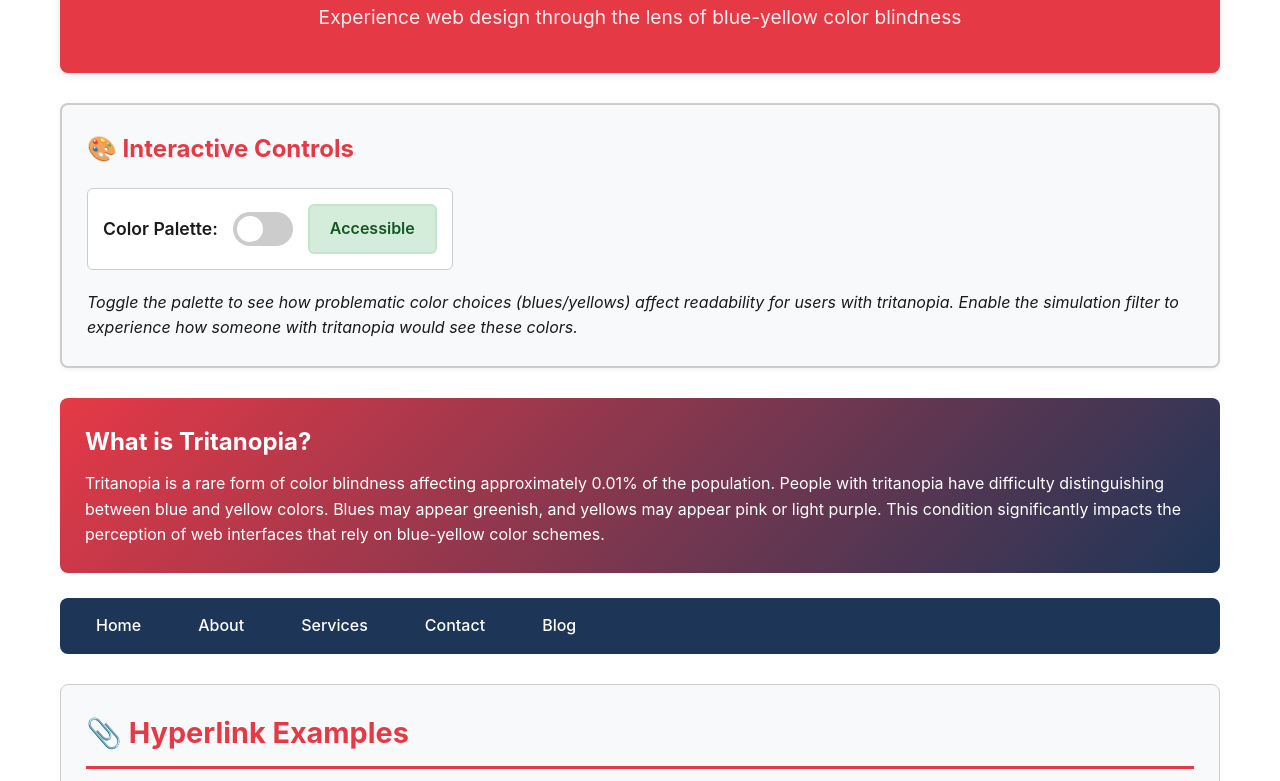
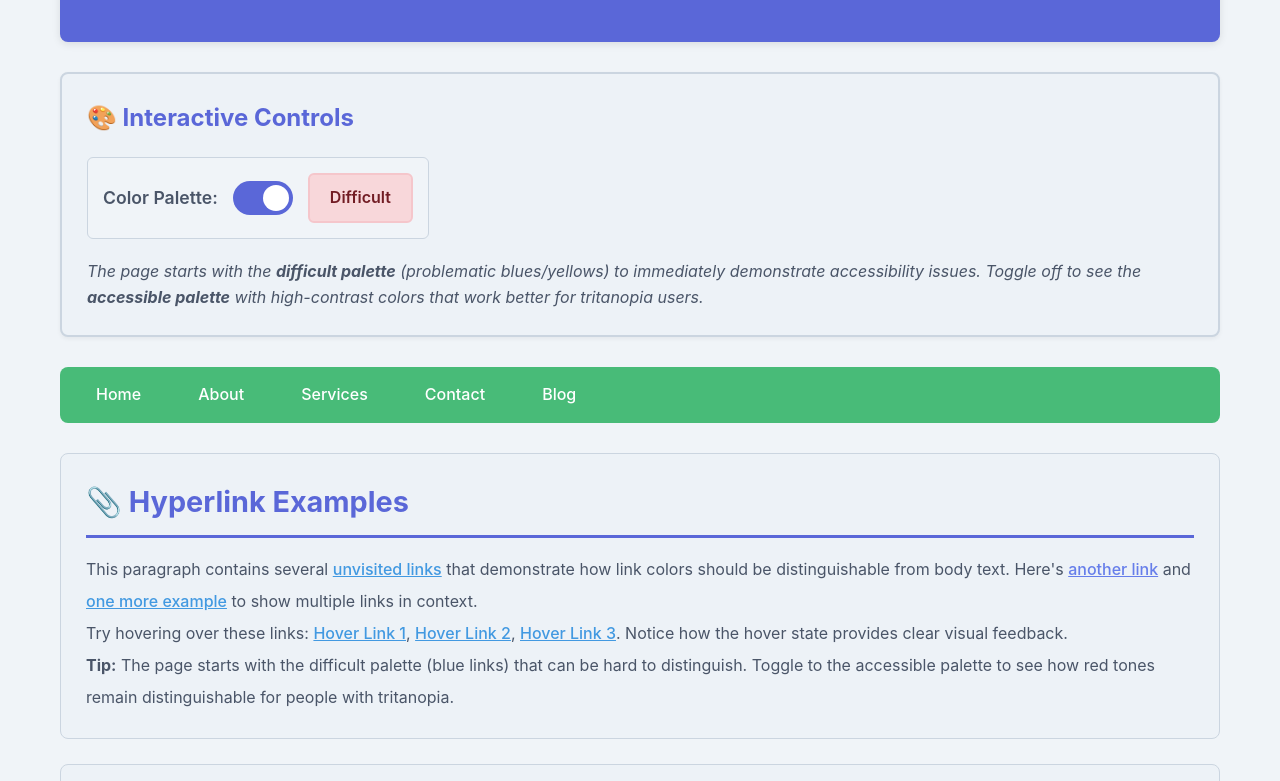
Before and after one commit to althe3rd/Color-Blindness-Test, a website: page index.html in a window 1280 px wide. Shown: the part 132-913 px from the top of the page. Drawn offline with Linux system fonts and the light colour scheme.

Commit message:
updated some text and settings

```diff
--- a/index.html
+++ b/index.html
@@ -42,20 +42,20 @@
             --difficult-border: #cbd5e0;
             --difficult-card-bg: #edf2f7;
 
-            /* Active palette (defaults to accessible) */
-            --bg: var(--accessible-bg);
-            --text: var(--accessible-text);
-            --link: var(--accessible-link);
-            --link-visited: var(--accessible-link-visited);
-            --link-hover: var(--accessible-link-hover);
-            --primary: var(--accessible-primary);
-            --secondary: var(--accessible-secondary);
-            --accent: var(--accessible-accent);
-            --success: var(--accessible-success);
-            --warning: var(--accessible-warning);
-            --info: var(--accessible-info);
-            --border: var(--accessible-border);
-            --card-bg: var(--accessible-card-bg);
+            /* Active palette (defaults to difficult to demonstrate issues) */
+            --bg: var(--difficult-bg);
+            --text: var(--difficult-text);
+            --link: var(--difficult-link);
+            --link-visited: var(--difficult-link-visited);
+            --link-hover: var(--difficult-link-hover);
+            --primary: var(--difficult-primary);
+            --secondary: var(--difficult-secondary);
+            --accent: var(--difficult-accent);
+            --success: var(--difficult-success);
+            --warning: var(--difficult-warning);
+            --info: var(--difficult-info);
+            --border: var(--difficult-border);
+            --card-bg: var(--difficult-card-bg);
         }
 
         body {
@@ -545,8 +545,8 @@ display:  none;
     <div class="container">
         <!-- Header -->
         <header class="page-header">
-            <h1 class="page-title">Tritanopia Accessibility Test Station</h1>
-            <p class="page-subtitle">Experience web design through the lens of blue-yellow color blindness</p>
+            <h1 class="page-title">Blue-Yellow Color Blindness Accessibility Test Station</h1>
+
         </header>
 
         <!-- Control Panel -->
@@ -556,10 +556,10 @@ display:  none;
                 <div class="toggle-container">
                     <label class="toggle-label">Color Palette:</label>
                     <label class="toggle-switch">
-                        <input type="checkbox" id="paletteToggle">
+                        <input type="checkbox" id="paletteToggle" checked>
                         <span class="toggle-slider"></span>
                     </label>
-                    <span id="paletteStatus" class="status-indicator status-accessible">Accessible</span>
+                    <span id="paletteStatus" class="status-indicator status-difficult">Difficult</span>
                 </div>
 
                 <div class="toggle-container simulate-tritanopia">
@@ -572,13 +572,13 @@ display:  none;
                 </div>
             </div>
             <p style="margin-top: 20px; font-style: italic;">
-                Toggle the palette to see how problematic color choices (blues/yellows) affect readability for users with tritanopia.
-                Enable the simulation filter to experience how someone with tritanopia would see these colors.
+                The page starts with the <strong>difficult palette</strong> (problematic blues/yellows) to immediately demonstrate accessibility issues.
+                Toggle off to see the <strong>accessible palette</strong> with high-contrast colors that work better for tritanopia users.
             </p>
         </div>
 
         <!-- Information Box -->
-        <div class="info-box">
+        <!--<div class="info-box">
             <h3>What is Tritanopia?</h3>
             <p>
                 Tritanopia is a rare form of color blindness affecting approximately 0.01% of the population.
@@ -586,7 +586,7 @@ display:  none;
                 Blues may appear greenish, and yellows may appear pink or light purple.
                 This condition significantly impacts the perception of web interfaces that rely on blue-yellow color schemes.
             </p>
-        </div>
+        </div>-->
 
         <!-- Navigation Example -->
         <nav class="navigation">
@@ -613,8 +613,8 @@ display:  none;
                     <a href="#">Hover Link 3</a>. Notice how the hover state provides clear visual feedback.
                 </p>
                 <p>
-                    <strong>Tip:</strong> With the accessible palette, links use red tones which remain distinguishable
-                    for people with tritanopia. The difficult palette uses blue links that can blend with text.
+                    <strong>Tip:</strong> The page starts with the difficult palette (blue links) that can be hard to distinguish.
+                    Toggle to the accessible palette to see how red tones remain distinguishable for people with tritanopia.
                 </p>
             </div>
         </section>
@@ -669,8 +669,9 @@ display:  none;
 
             <div style="margin-top: 20px; padding: 15px; background: rgba(231, 111, 81, 0.1); border-left: 4px solid var(--warning); border-radius: 4px;">
                 <p style="margin: 0;">
-                    <strong>💡 Try this:</strong> Toggle to the "Difficult" palette and enable "Tritanopia Simulation" above.
-                    Then try to find all the links in the paragraphs without hovering. Notice how they become nearly impossible to detect!
+                    <strong>💡 Try this:</strong> The page starts with the "Difficult" palette showing problematic colors.
+                    Try to find all the links in the paragraphs above without hovering. Now toggle to the "Accessible" palette
+                    and notice how much easier the underlined red links are to see!
                 </p>
             </div>
         </section>
@@ -779,7 +780,7 @@ display:  none;
             const root = document.documentElement;
 
             if (this.checked) {
-                // Switch to difficult palette
+                // Switch to difficult palette (checked = difficult)
                 root.style.setProperty('--bg', 'var(--difficult-bg)');
                 root.style.setProperty('--text', 'var(--difficult-text)');
                 root.style.setProperty('--link', 'var(--difficult-link)');
@@ -797,7 +798,7 @@ display:  none;
                 paletteStatus.textContent = 'Difficult';
                 paletteStatus.className = 'status-indicator status-difficult';
             } else {
-                // Switch to accessible palette
+                // Switch to accessible palette (unchecked = accessible)
                 root.style.setProperty('--bg', 'var(--accessible-bg)');
                 root.style.setProperty('--text', 'var(--accessible-text)');
                 root.style.setProperty('--link', 'var(--accessible-link)');
```
Also changed, not shown: README.md.
